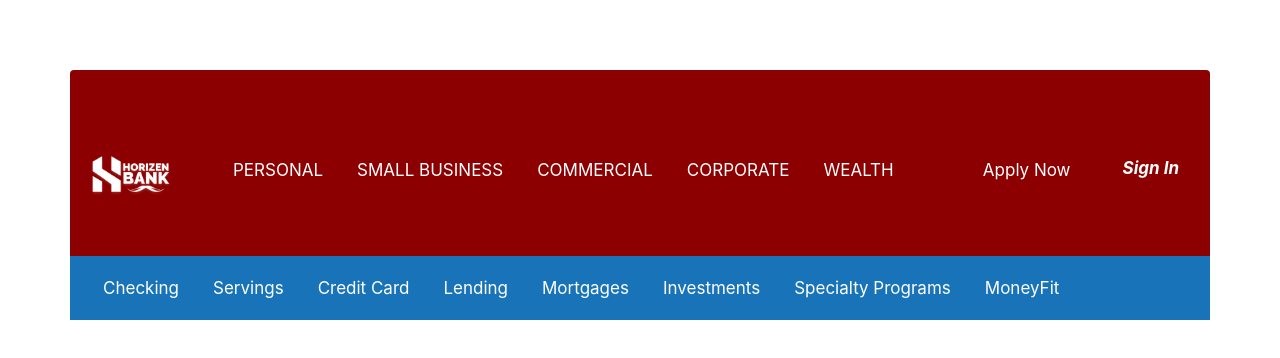
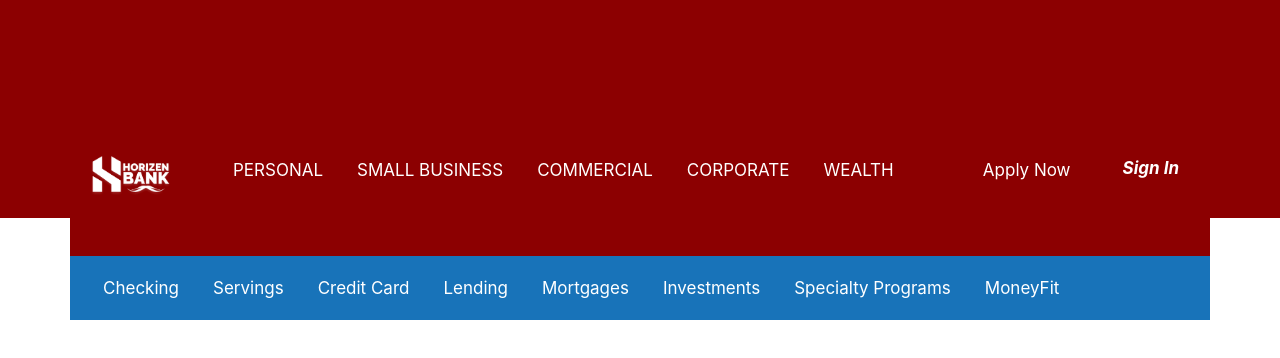
Before and after one commit to nelson6868/horizenbank, a plain HTML site: page index.html in a window 1280 px wide. Drawn offline with nearby package versions, Linux system fonts and the light colour scheme.

Commit message:
bg color

```diff
--- a/css/style.css
+++ b/css/style.css
@@ -38,7 +38,7 @@ body {
 
 
 .wrapper1 {
-  /* background-color:#8c0001; */
+  background-color:#8c0001;
   height:21.8rem;
 }
 
```
